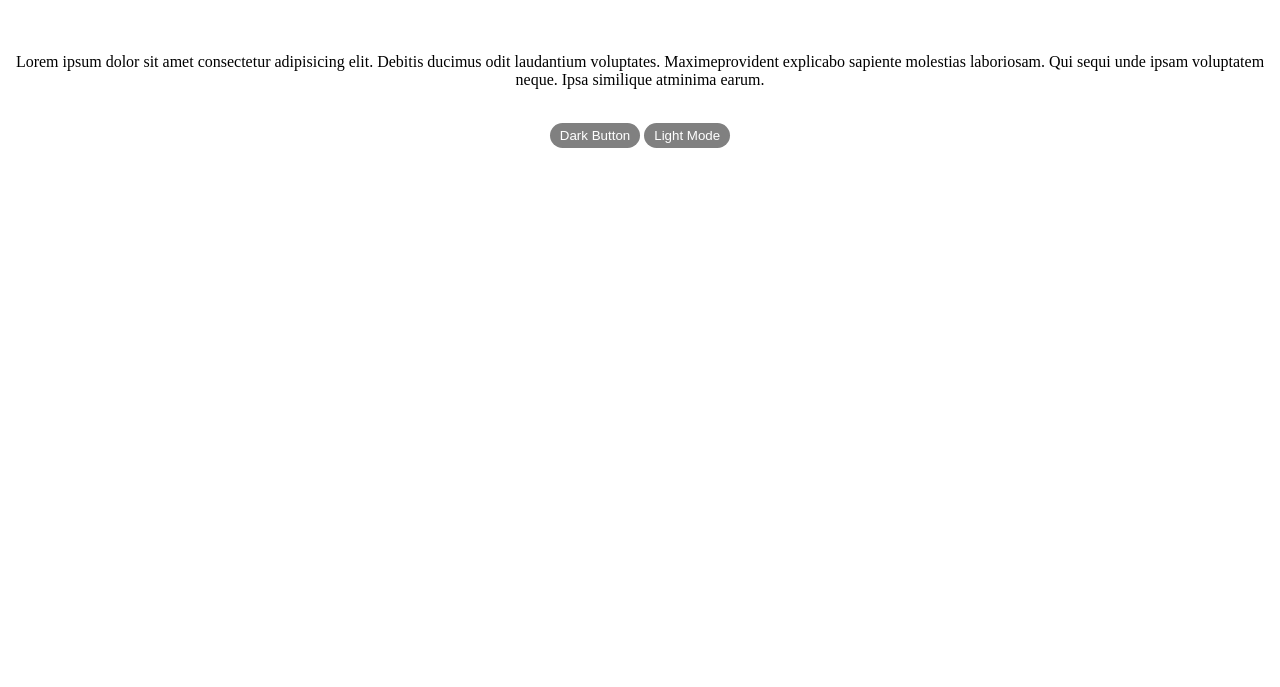
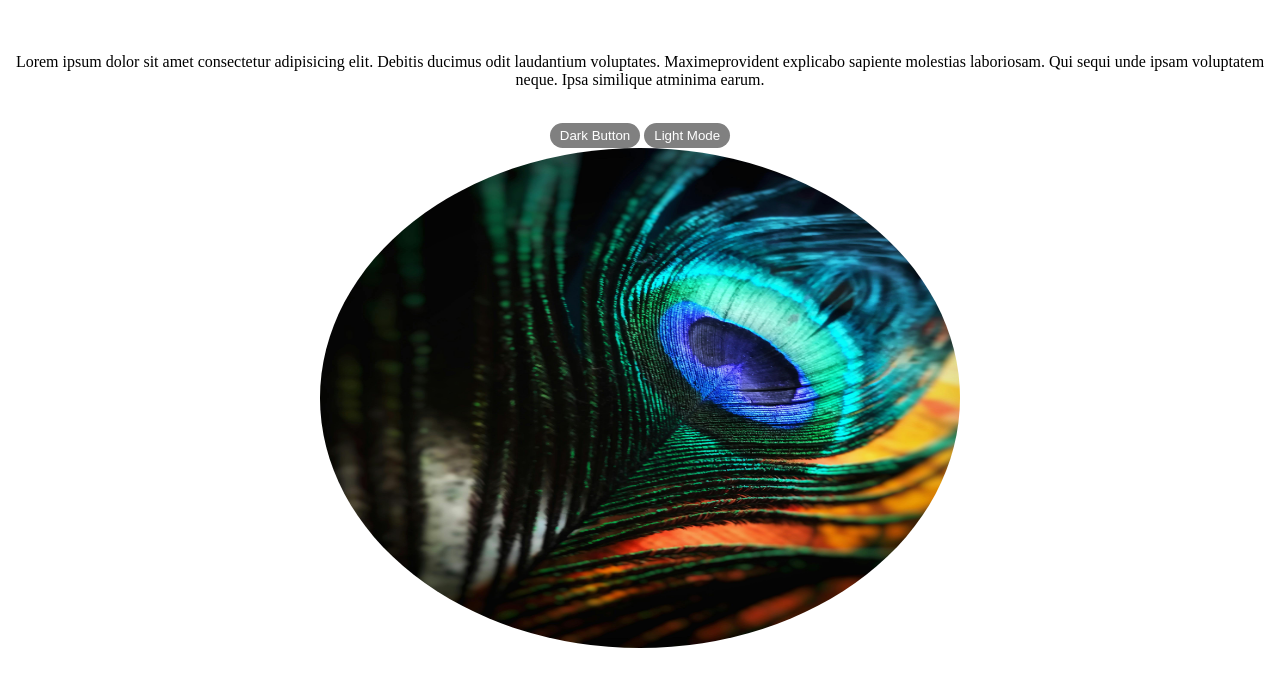
Before and after one commit to ishitadudhat/My-Project2, a plain HTML site: page index.html in a window 1280 px wide. Shown: the part 61-748 px from the top of the page. Drawn offline with Linux system fonts and the light colour scheme.

Commit message:
add image

```diff
--- a/index.html
+++ b/index.html
@@ -14,5 +14,7 @@
     <br>
     <button onclick="darkbtn()">Dark Button</button>
     <button onclick="lightbtn()">Light Mode</button>
+    <br>
+    <img id="img1" src="img1.jpg" alt="Image">
 </body>
 </html>
--- a/style.css
+++ b/style.css
@@ -16,3 +16,9 @@ button{
     color: white;
     cursor: pointer;
 }
+#img1{
+    width: 50%;
+    height: 500px;
+    top: 10%;
+    border-radius: 50%;
+}
```
Also changed, not shown: img1.jpg (added), pexels-anjana-c-169994-674010.jpg (added).
